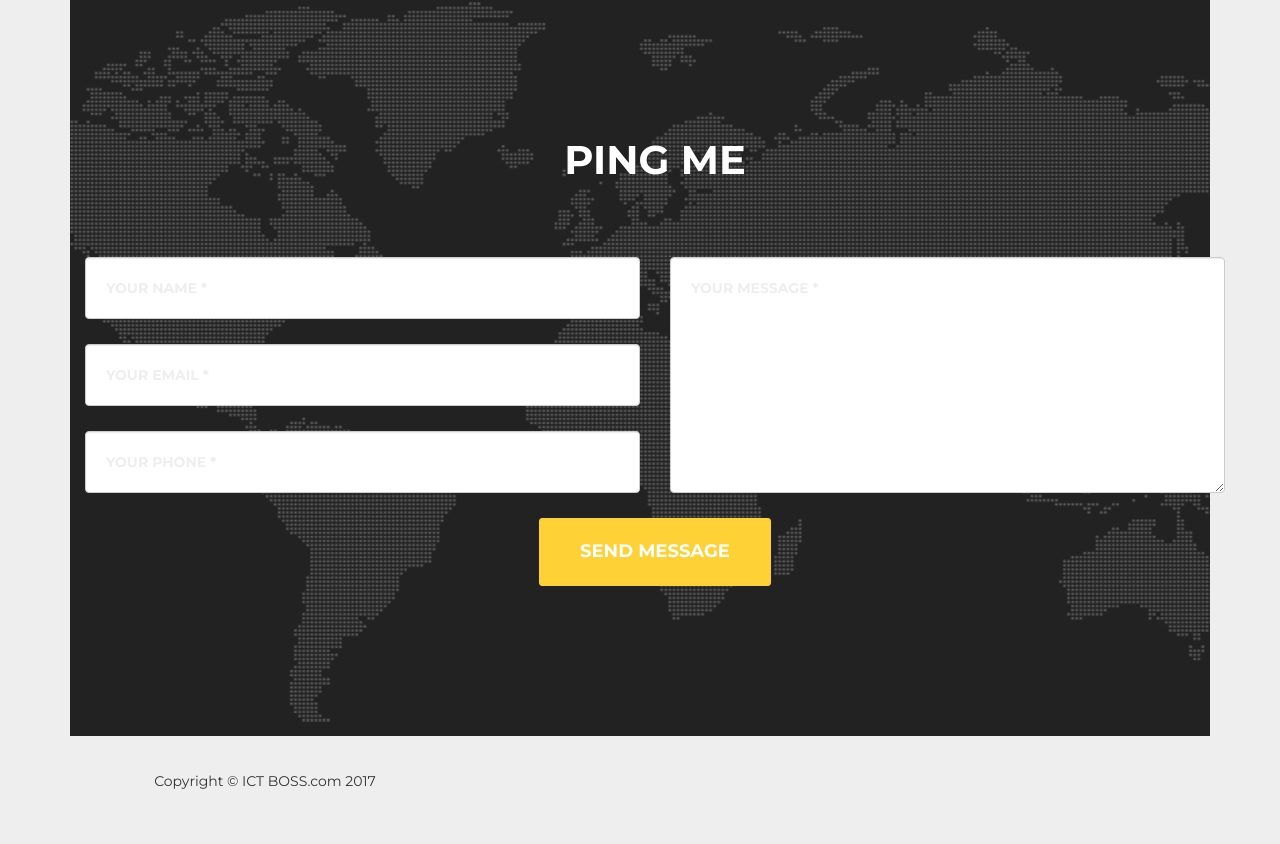
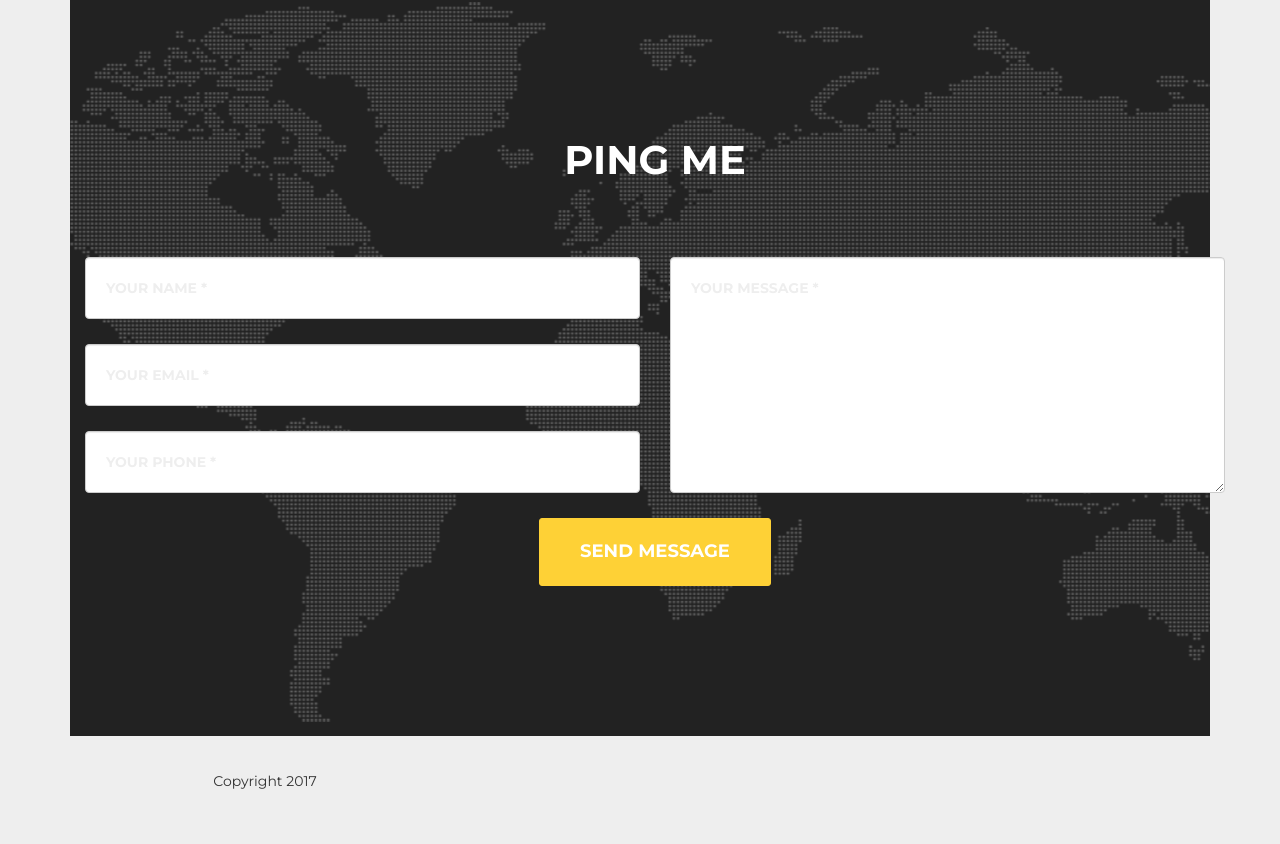
Before and after one commit to SarkarTanzil/SarkarTanzil.github.io, a website: page index.html in a window 1280 px wide. Shown: the part 3576-4420 px from the top of the page. Drawn offline with nearby package versions, Linux system fonts and the light colour scheme; a web font is replaced by a local one.

Commit message:
first commit

```diff
--- a/index.html
+++ b/index.html
@@ -300,7 +300,7 @@
         <div class="container">
             <div class="row">
                 <div class="col-md-4">
-                    <span class="copyright">Copyright &copy; ICT BOSS.com 2017</span>
+                    <span class="copyright">Copyright 2017</span>
                 </div>
 
                 </div>
```
